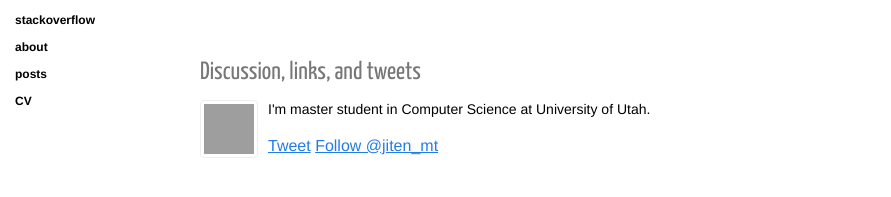
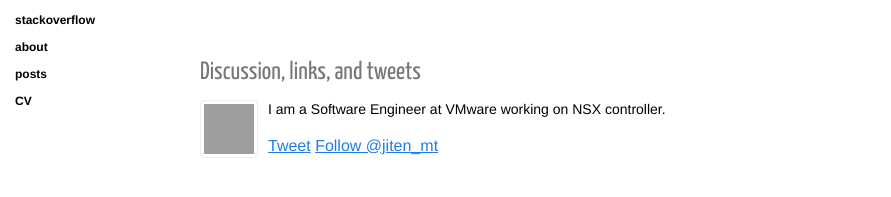
Before and after one commit to jiten-thakkar/jiten-thakkar.github.io, a Jekyll site: the page built from _posts/2012-08-13-gsoc-update.html, in a window 1280 px wide. Shown: the part 267-464 px from the top of the page, without its empty margins (0-891 px from the left). Built offline with Jekyll 4.4.1, drawn with Linux system fonts in a browser that asks for light colours; nearby versions of some CDN libraries; comment, search, counter and statistics services are not loaded; grey boxes are pictures that could not be loaded.

Commit message:
Updated aboutme

```diff
--- a/_layouts/post.html
+++ b/_layouts/post.html
@@ -21,8 +21,7 @@ layout: layout
         <img src="{{ site.github.owner_gravatar_url }}?s=142" height="50" width="50" />
       </a>
 
-      <p>
-        I'm master student in Computer Science at University of Utah.</p>
+      <p>I am a Software Engineer at VMware working on NSX controller.</p>
 
       <a href="http://twitter.com/share" class="twitter-share-button" data-count="none" data-via="{{ site.twitter }}">Tweet</a>
       <a href="http://twitter.com/{{ site.twitter }}" class="twitter-follow-button" data-show-count="false">Follow @{{ site.twitter }}</a>
```
